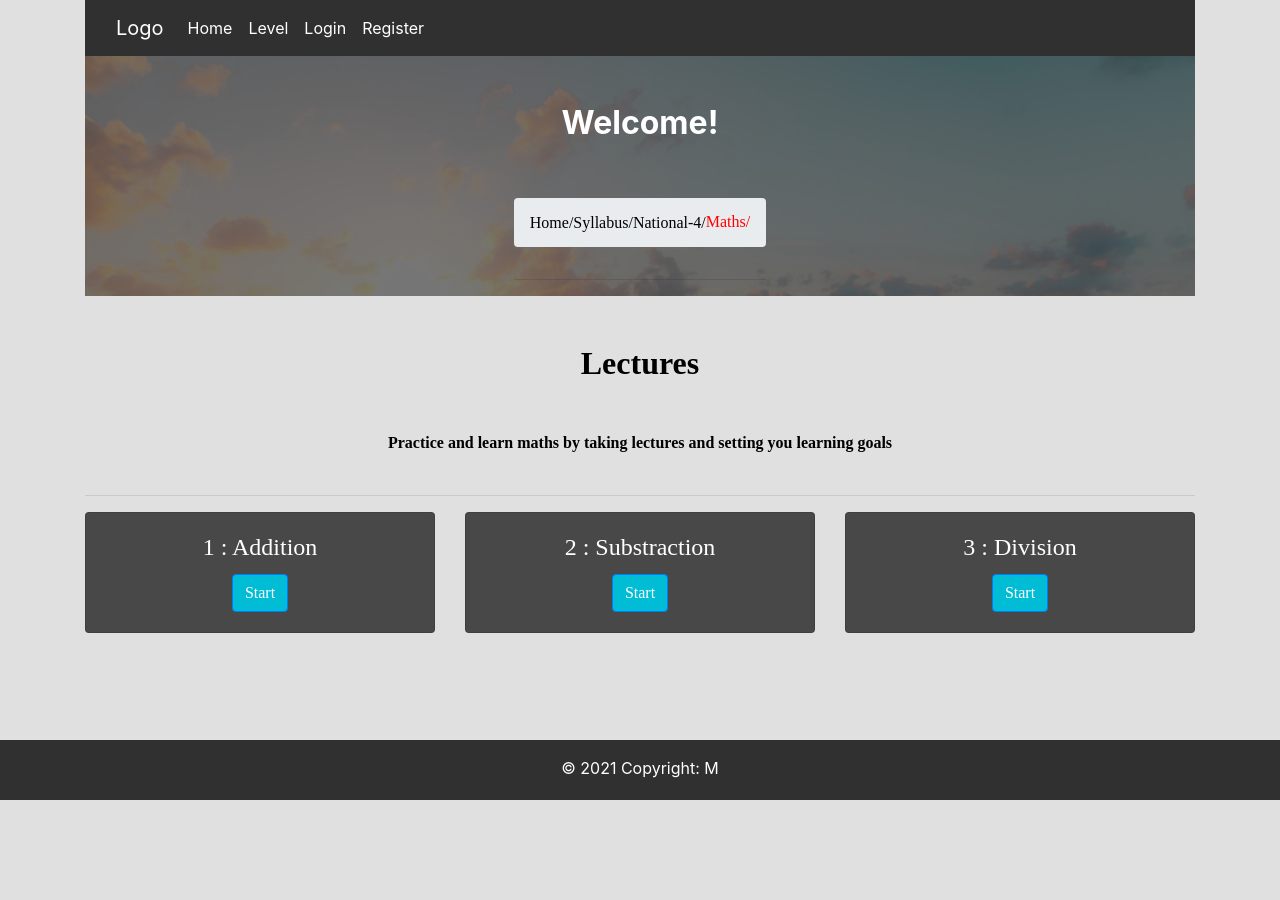
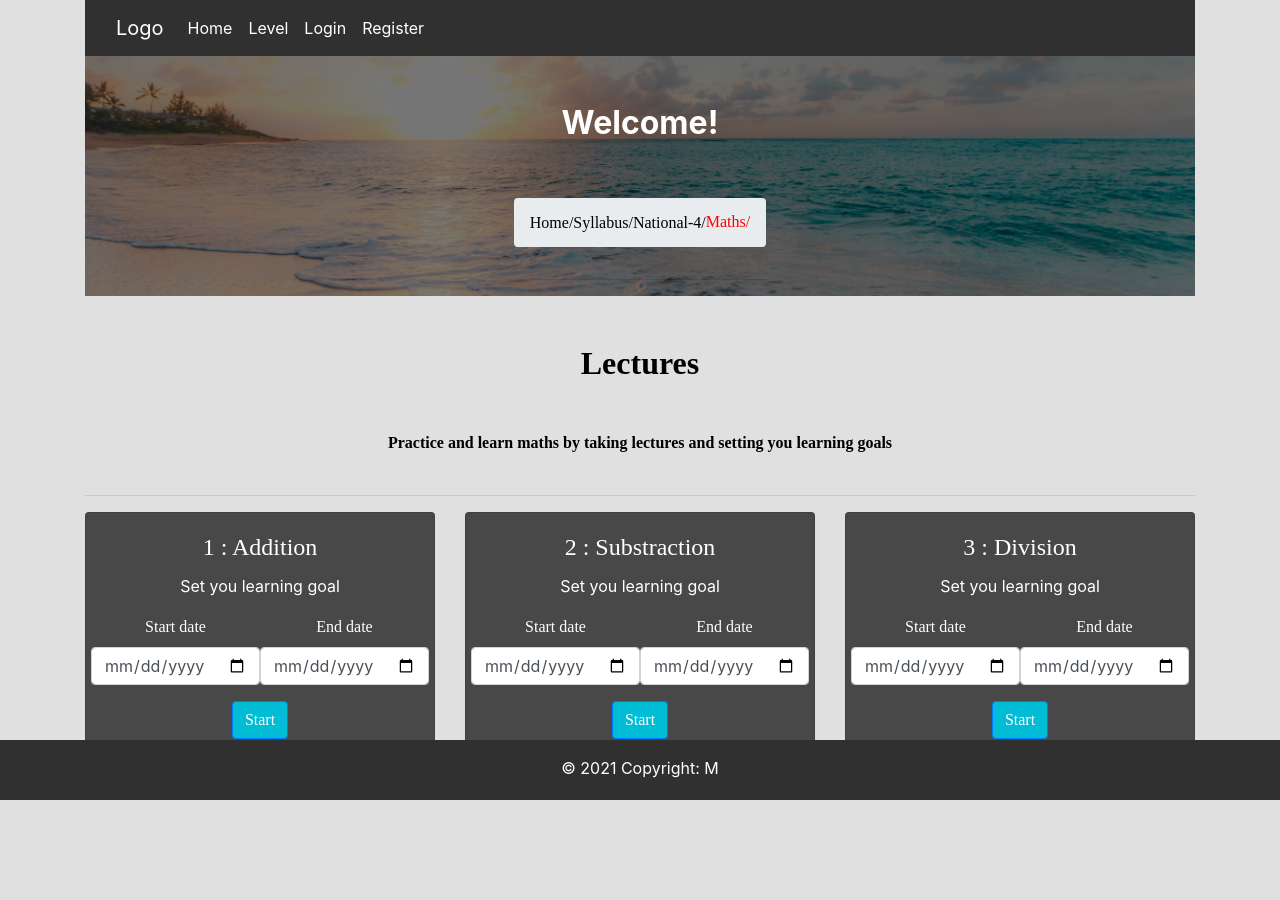
Before and after one commit to mohamedlafiteh/learning-system-project, a Django app: page /syllabus/7/1/ in a window 1280 px wide. Before the commit the page ends 800 px from the top, so only its background shows below. Run offline with Django 3.2, Linux system fonts and the light colour scheme; data comes from the database, SQL or seed files in the repository; some libraries are stand-ins or nearby versions.

Commit message:
Add input

```diff
--- a/syllabus/templates/syllabus/lecture_view.html
+++ b/syllabus/templates/syllabus/lecture_view.html
@@ -43,6 +43,20 @@
                     <div class="card-body">
                       <h4 class="card-title text-font" style="color:white;">{{lecture.chapter}} : {{lecture.name}}</h4>
 
+
+<!--                         Set learning goal time input-->
+                       <p lass="text-font" style="color: white">Set you learning goal</p>
+                           <div class="form-group row justify-content-center">
+                                <div class="col-xs-1 ">
+                                    <label for="date1" class="text-font" style="color: white">Start date </label>
+                                    <input type="date" class="form-control" id="date1" value="{{placement.date|date:"Y-m-d" }}">
+                                </div>
+                                <div class="col-xs-2">
+                                     <label for="date2" class="text-font" style="color: white" >End date</label>
+                                    <input type="date" class="form-control" id="date2" value="{{placement.date|date:"Y-m-d" }}">
+                                </div>
+                           </div>
+
                    <!--    Dropdown menu-->
 <!--                        <div class="dropdown">-->
 <!--                          <button class="btn btn-secondary dropdown-toggle" type="button" id="dropdownMenuButton" data-toggle="dropdown" aria-haspopup="true" aria-expanded="false">-->
@@ -74,6 +88,12 @@
                         {% endif %}
                  </div>
 
+
+
+
+
+
 </section>
 
+
 {%endblock%}
```
